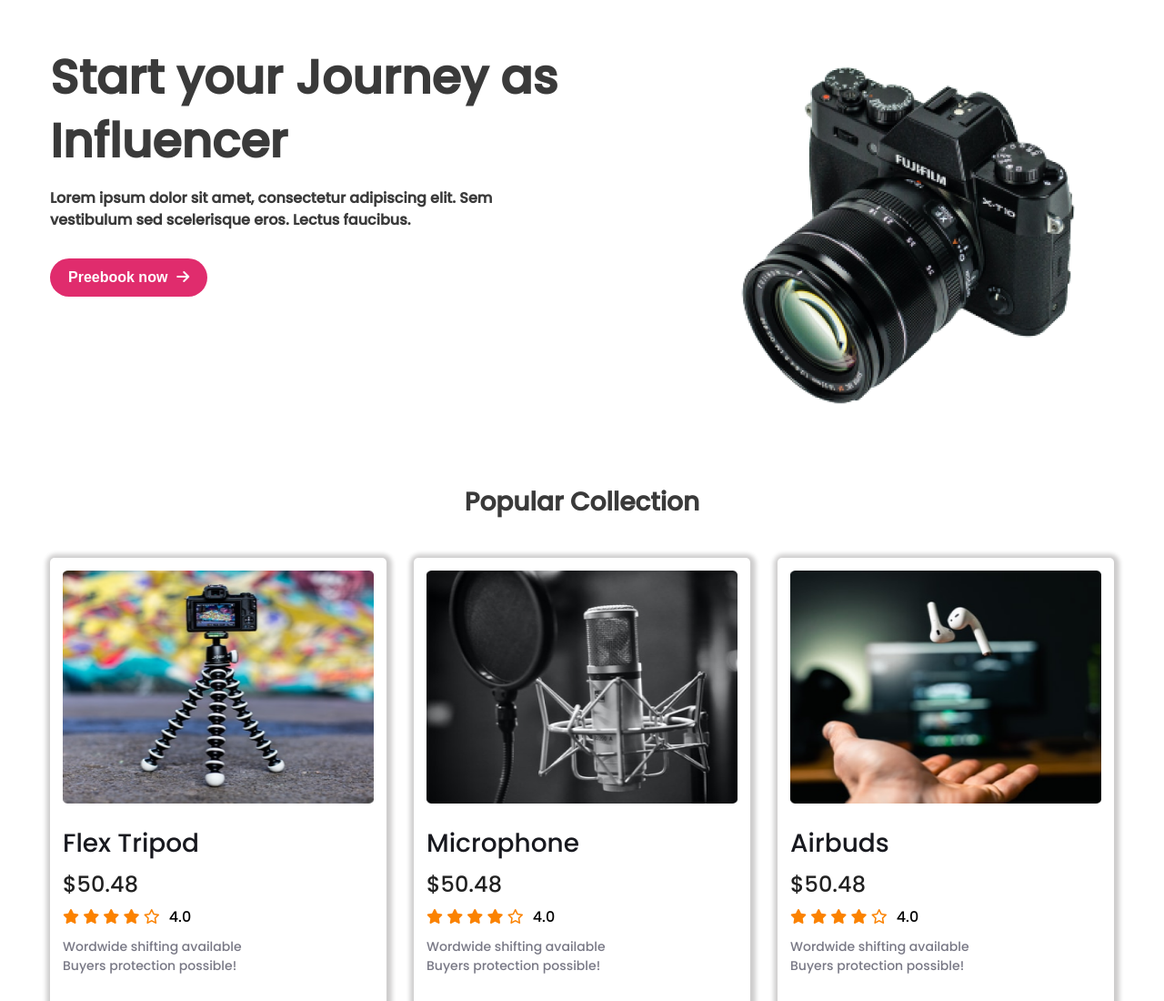
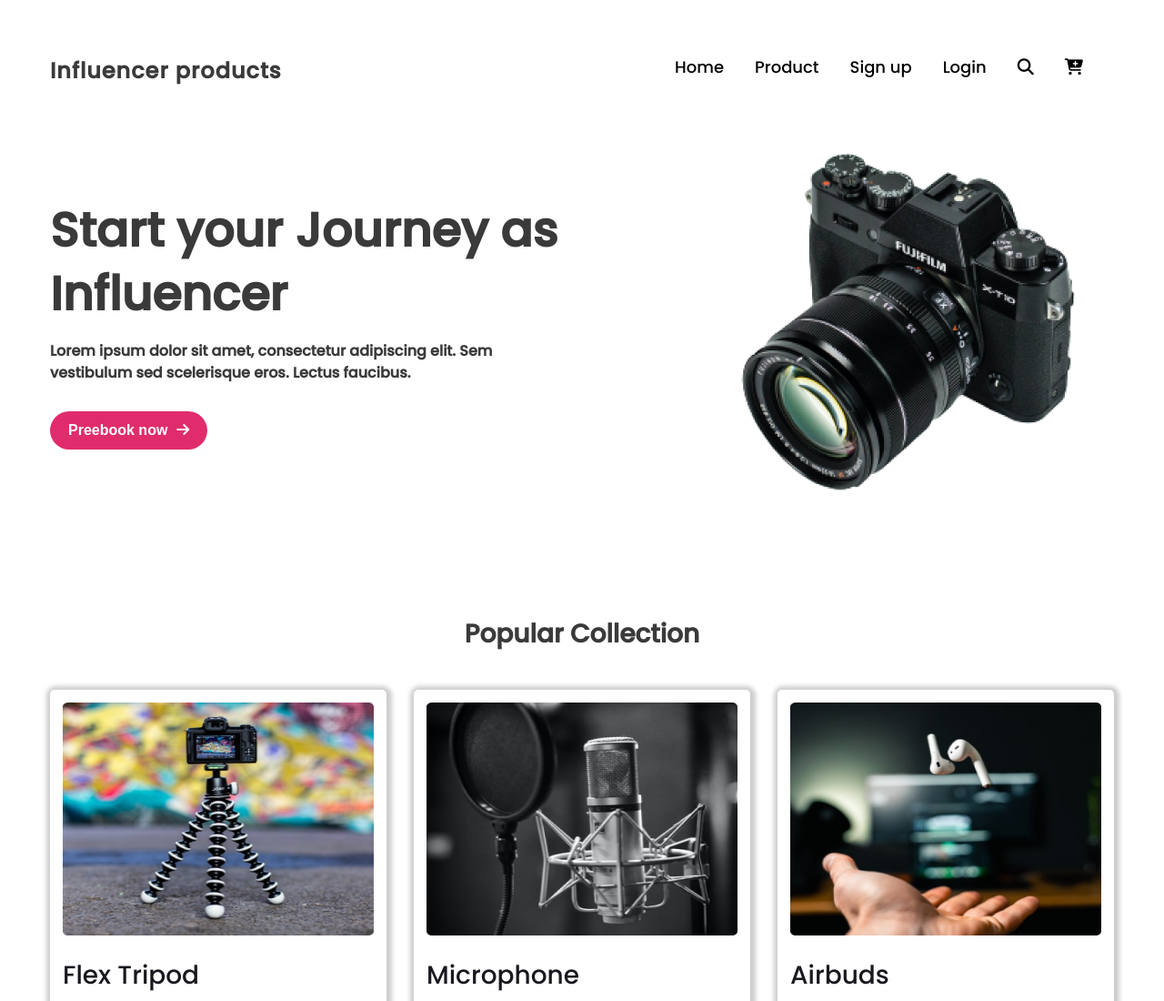
Before and after one commit to Rafat-Web-Developer/influencer-gear, a plain HTML site: page index.html in a window 1280 px wide. Shown: the top 1100 px of the page at 91% size. Drawn offline with Linux system fonts and the light colour scheme.

Commit message:
Add Navbar

```diff
--- a/index.html
+++ b/index.html
@@ -11,6 +11,21 @@
 <body>
     <!-- //--Header section start--// -->
     <header class="container">
+        <!-- //--Navbar section start--// -->
+        <nav>
+            <div class="navbar-brand">
+                <h2>Influencer products</h2>
+            </div>
+            <ul>
+                <li><a href="">Home</a></li>
+                <li><a href="">Product</a></li>
+                <li><a href="">Sign up</a></li>
+                <li><a href="">Login</a></li>
+                <li><a href=""><i class="fas fa-search"></i></a></li>
+                <li><a href=""><i class="fas fa-cart-plus"></i></a></li>
+            </ul>
+        </nav>
+        <!-- //--Banner section start--// -->
         <div class="banner">
             <div class="banner-left">
                 <h1 class="banner-title">Start your Journey as Influencer</h1>
--- a/styles/style.css
+++ b/styles/style.css
@@ -18,12 +18,41 @@
   max-width: 1170px;
   margin: auto;
 }
+header {
+  padding-top: 60px;
+}
+/* ----------------------------
+    Navbar css start
+-------------------------------*/
+nav {
+  display: flex;
+  justify-content: space-between;
+}
+.navbar-brand h2 {
+  font-size: 24px;
+  color: #3a3a3a;
+  letter-spacing: 1px;
+}
+nav > ul {
+  display: flex;
+}
+nav > ul > li {
+  list-style-type: none;
+  margin-right: 34px;
+}
+nav > ul > li > a {
+  text-decoration: none;
+  color: black;
+  font-size: 18px;
+}
 /* ----------------------------
     Banner css start
 -------------------------------*/
 .banner {
   display: flex;
-  padding: 50px 0px;
+  margin-top: 50px;
+  margin-bottom: 100px;
+  align-items: center;
 }
 .banner-title {
   font-size: 52px;
```
